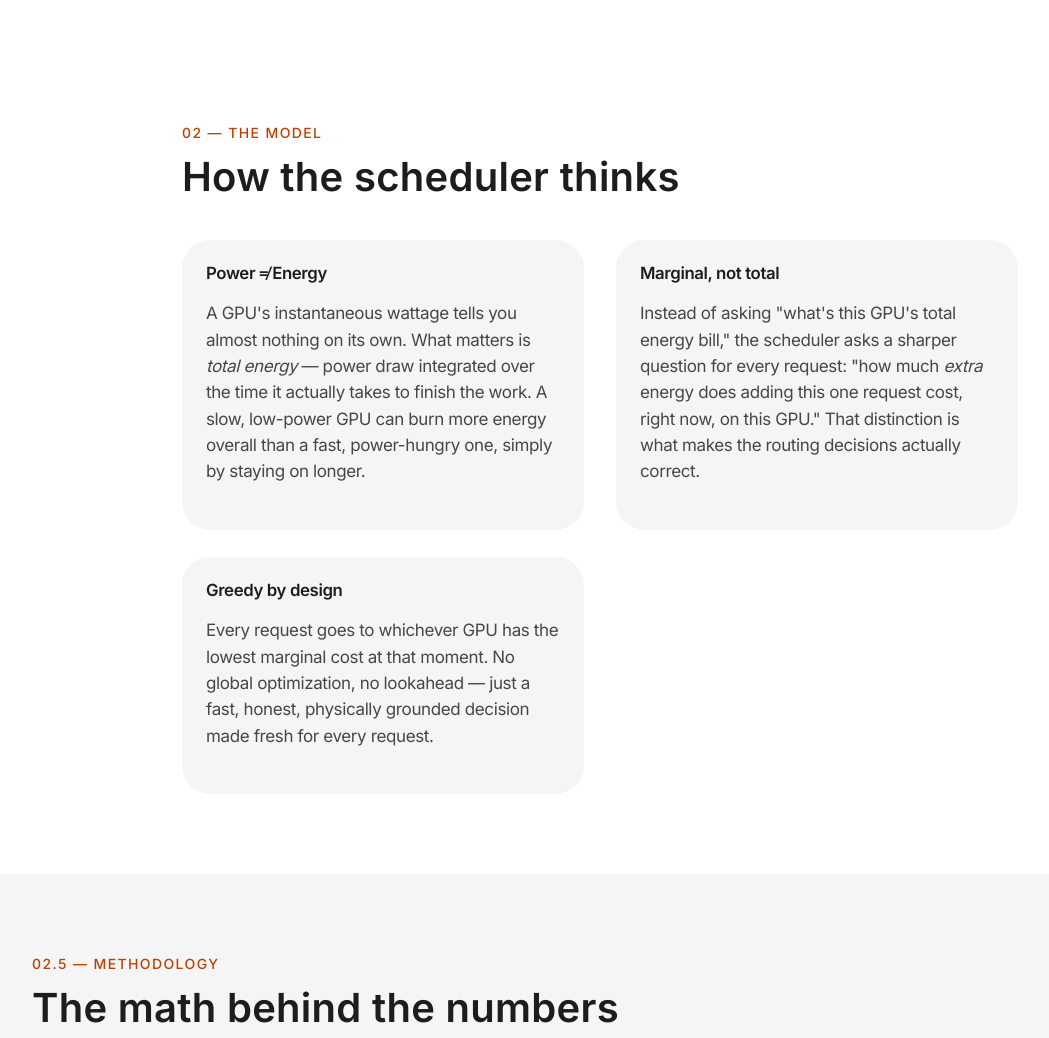
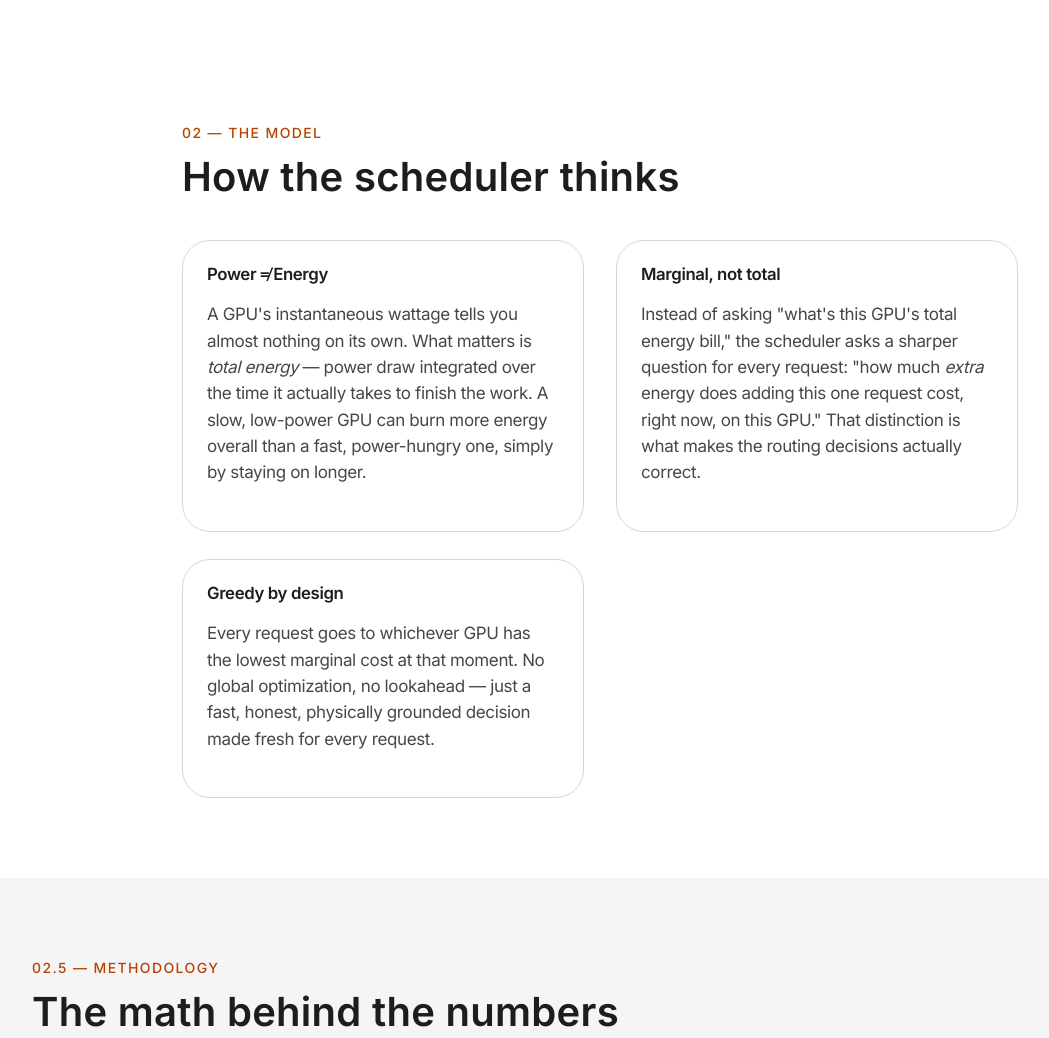
Before and after one commit to raghavshikriwal/energy-aware-llm-scheduler, a Flask app: page / in a window 1280 px wide. Shown: the part 5315-6353 px from the top of the page, without its empty margins (40-1089 px from the left). Run offline with Flask 3, Linux system fonts and the light colour scheme; data that the repository does not hold is empty.

Commit message:
Add visible border to info-block cards for actual separation

```diff
--- a/static/style.css
+++ b/static/style.css
@@ -1093,13 +1093,10 @@
    of information instead of one continuous wall of copy. Background flips
    relative to the section so it always contrasts with its surroundings. */
 .info-block {
-  background: var(--color-canvas);
+  background: var(--color-paper);
+  border: 1px solid var(--color-hairline);
   border-radius: var(--radius-cards);
   padding: 1.5rem 1.5rem 1.75rem;
-}
-
-.info-section-alt .info-block {
-  background: var(--color-paper);
 }
 
 .info-block h3 {
```
